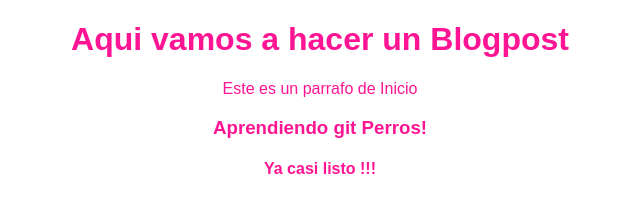
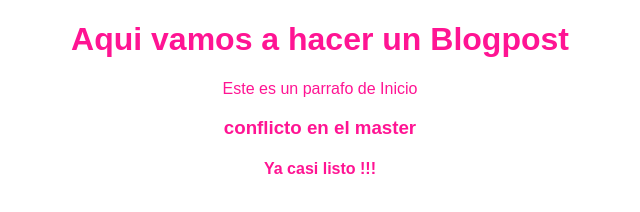
Before and after one commit to wbdvlprdrm/Mastering-GIT, a plain HTML site: page index.html in a window 1280 px wide. Shown: the full height of the page, 320-960 px from the left. Drawn offline with Linux system fonts and the light colour scheme; files that its build step writes are made by us from their sources.

Commit message:
cambios para crear un conflicto

```diff
--- a/index.html
+++ b/index.html
@@ -11,7 +11,7 @@
     <div class="container">
 <h1>Aqui vamos a hacer un Blogpost</h1>
 <p>Este es un parrafo de Inicio</p>
-<h3>Aprendiendo git Perros!</h3>
+<h3>conflicto en el master</h3>
 </div>
 
 <h4>Ya casi listo !!!</h4>
```
